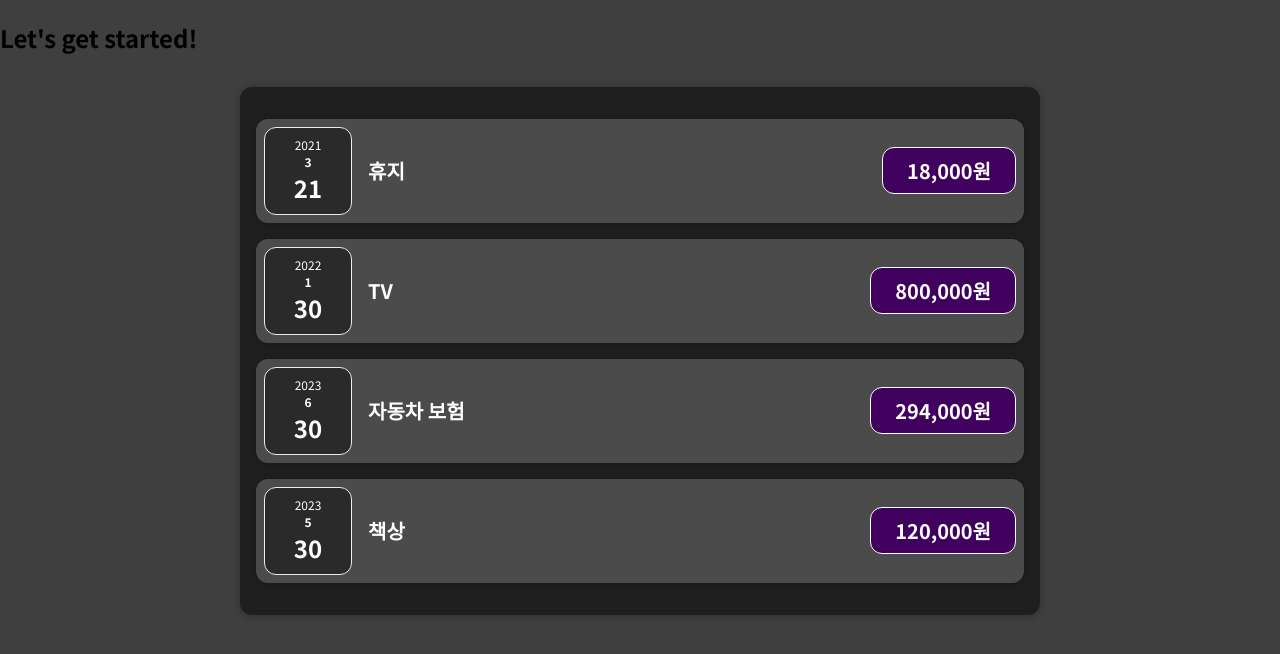
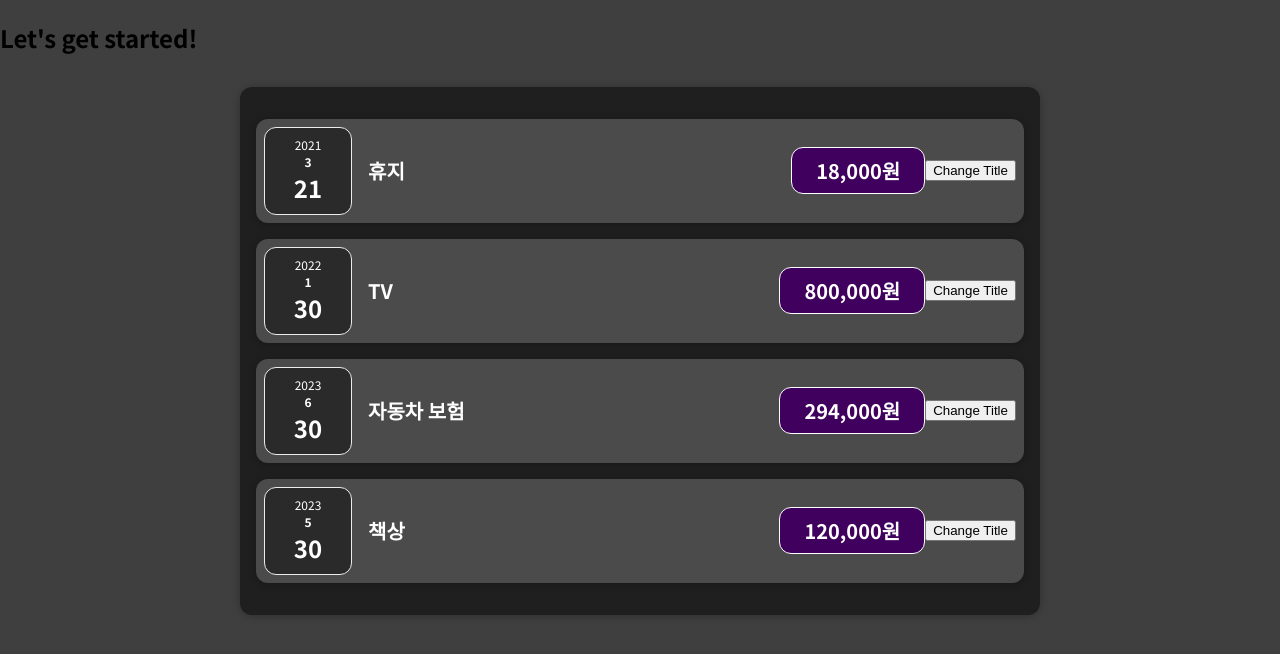
Before and after one commit to jeongsangtae/react-complete-training, a React (Create React App) app: page / in a window 1280 px wide. Shown: the top 654 px of the page. Built offline with nearby package versions, Linux system fonts and the light colour scheme.

Commit message:
React Complete Training - event listener & event handler

```diff
--- a/src/components/Expenses/ExpenseItem.js
+++ b/src/components/Expenses/ExpenseItem.js
@@ -5,6 +5,10 @@ import Card from "../UI/Card";
 import "./ExpenseItem.css";
 
 const ExpenseItem = (props) => {
+  const clickHandler = () => {
+    console.log("clicked");
+  };
+
   return (
     <Card className="expense-item">
       <ExpenseDate date={props.date} />
@@ -12,6 +16,7 @@ const ExpenseItem = (props) => {
         <h2>{props.title}</h2>
         <div className="expense-item__price">{props.price}원</div>
       </div>
+      <button onClick={clickHandler}>Change Title</button>
     </Card>
   );
 };
```
